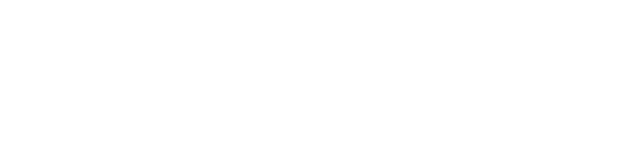
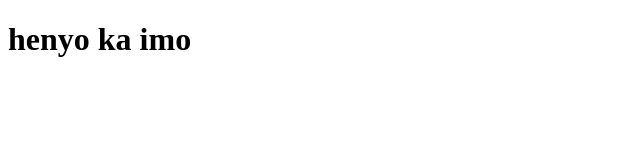
Before and after one commit to DexterDimatao/IT24----A, a plain HTML site: page index.html in a window 1280 px wide. Shown: the whole page, without its empty margins (0-640 px from the left). Drawn offline with Linux system fonts and the light colour scheme.

Commit message:
Added index.html

```diff
--- a/index.html
+++ b/index.html
@@ -7,7 +7,7 @@
 </head>
 <body>
     <h1>
-
+        henyo ka imo
     </h1>
 
 </body>
```
